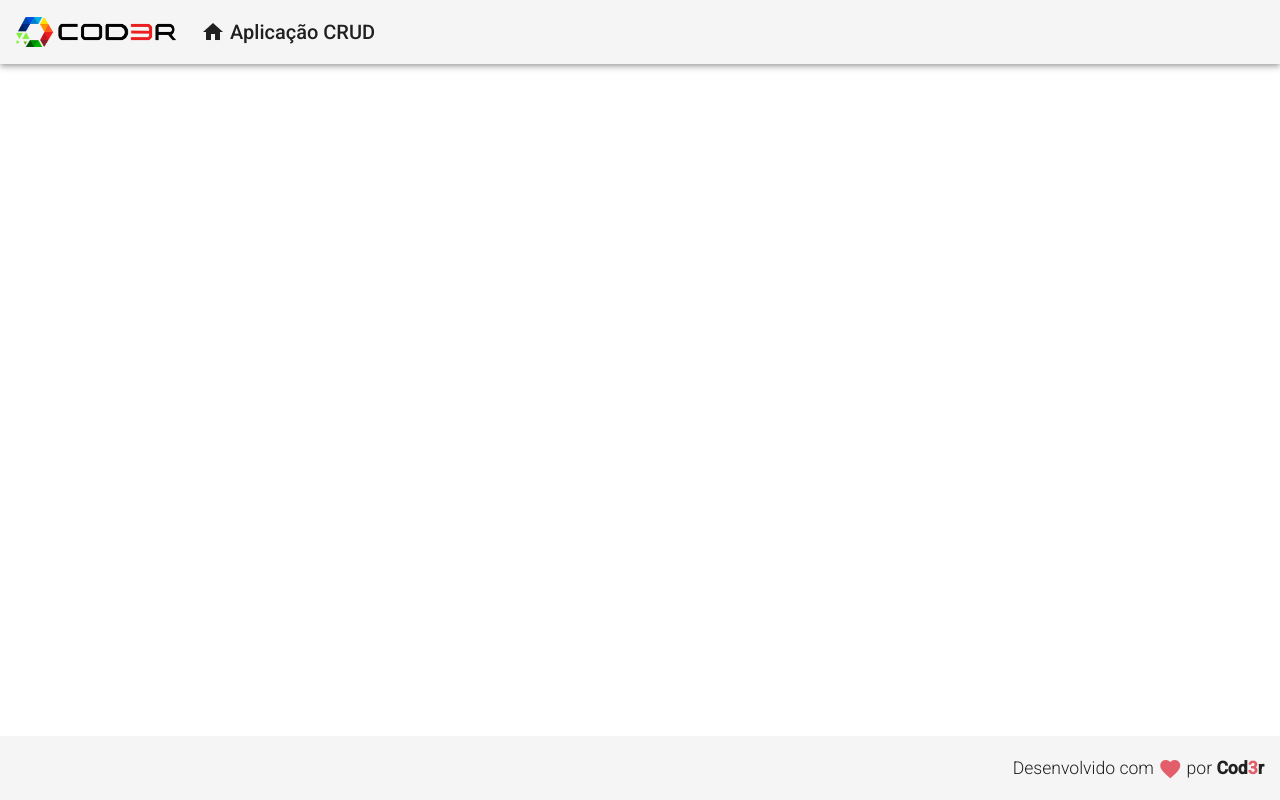
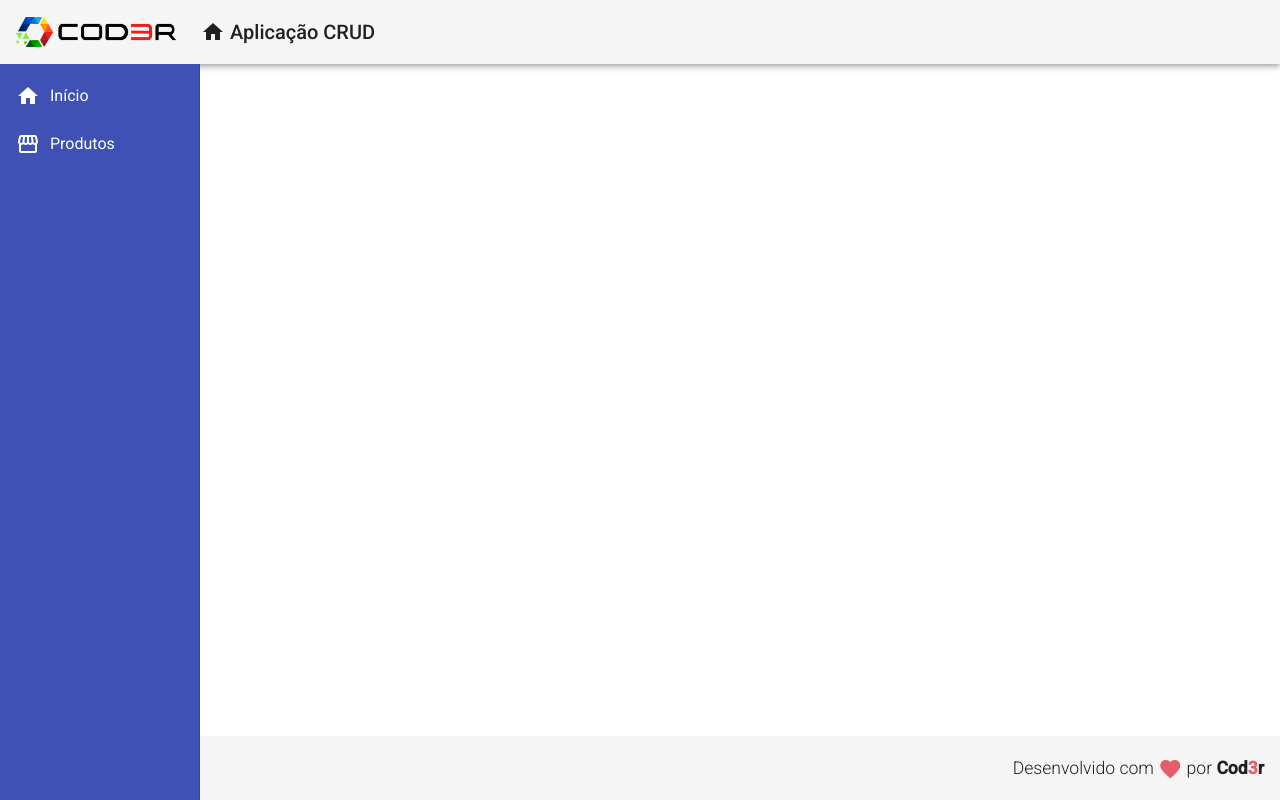
Before and after one commit to cs-rafael-gustavo/angular-9-essencial-cod3r, an Angular app in the folder frontend/: page / in a window 1280 px wide. Built offline with nearby package versions, Linux system fonts and the light colour scheme.

Commit message:
Lesson 12 Completed: nav component created

```diff
--- a/frontend/src/app/app.component.html
+++ b/frontend/src/app/app.component.html
@@ -1,2 +1,3 @@
 <app-header></app-header>
+<app-nav></app-nav>
 <app-footer></app-footer>
--- /dev/null
+++ b/frontend/src/app/components/template/nav/nav.component.css
@@ -0,0 +1,12 @@
+.sidenav {
+    background-color: #3f51b5;
+    width: 200px;
+}
+
+.sidenav a {
+    color: #fff
+}
+
+.sidenav i {
+    padding-right: 10px;
+}
--- /dev/null
+++ b/frontend/src/app/components/template/nav/nav.component.html
@@ -0,0 +1,12 @@
+<mat-sidenav-container class="container">
+  <mat-sidenav class="sidenav" mode="side" opened fixedInViewport="true" fixedTopGap="64">
+      <mat-nav-list class="nav-list">
+          <a mat-list-item>
+              <i class="material-icons">home</i>Início
+          </a>
+          <a mat-list-item>
+              <i class="material-icons">storefront</i>Produtos
+          </a>
+      </mat-nav-list>
+  </mat-sidenav>
+</mat-sidenav-container>
--- /dev/null
+++ b/frontend/src/app/components/template/nav/nav.component.ts
@@ -0,0 +1,12 @@
+import { Component, OnInit } from "@angular/core";
+
+@Component({
+  selector: "app-nav",
+  templateUrl: "./nav.component.html",
+  styleUrls: ["./nav.component.css"],
+})
+export class NavComponent implements OnInit {
+  constructor() {}
+
+  ngOnInit(): void {}
+}
```
Also changed, not shown: frontend/src/app/app.module.ts (+8 -2 lines).
